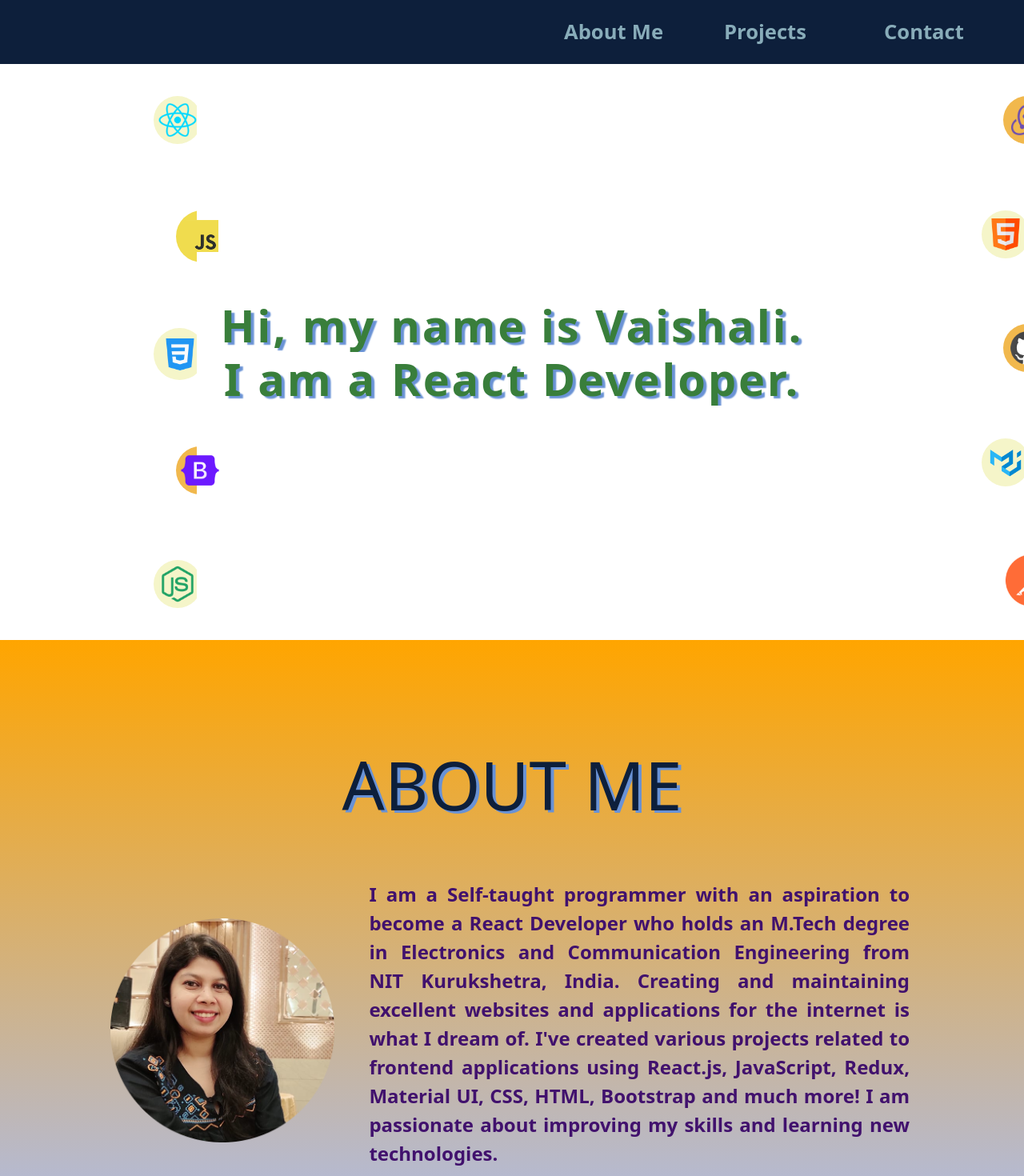
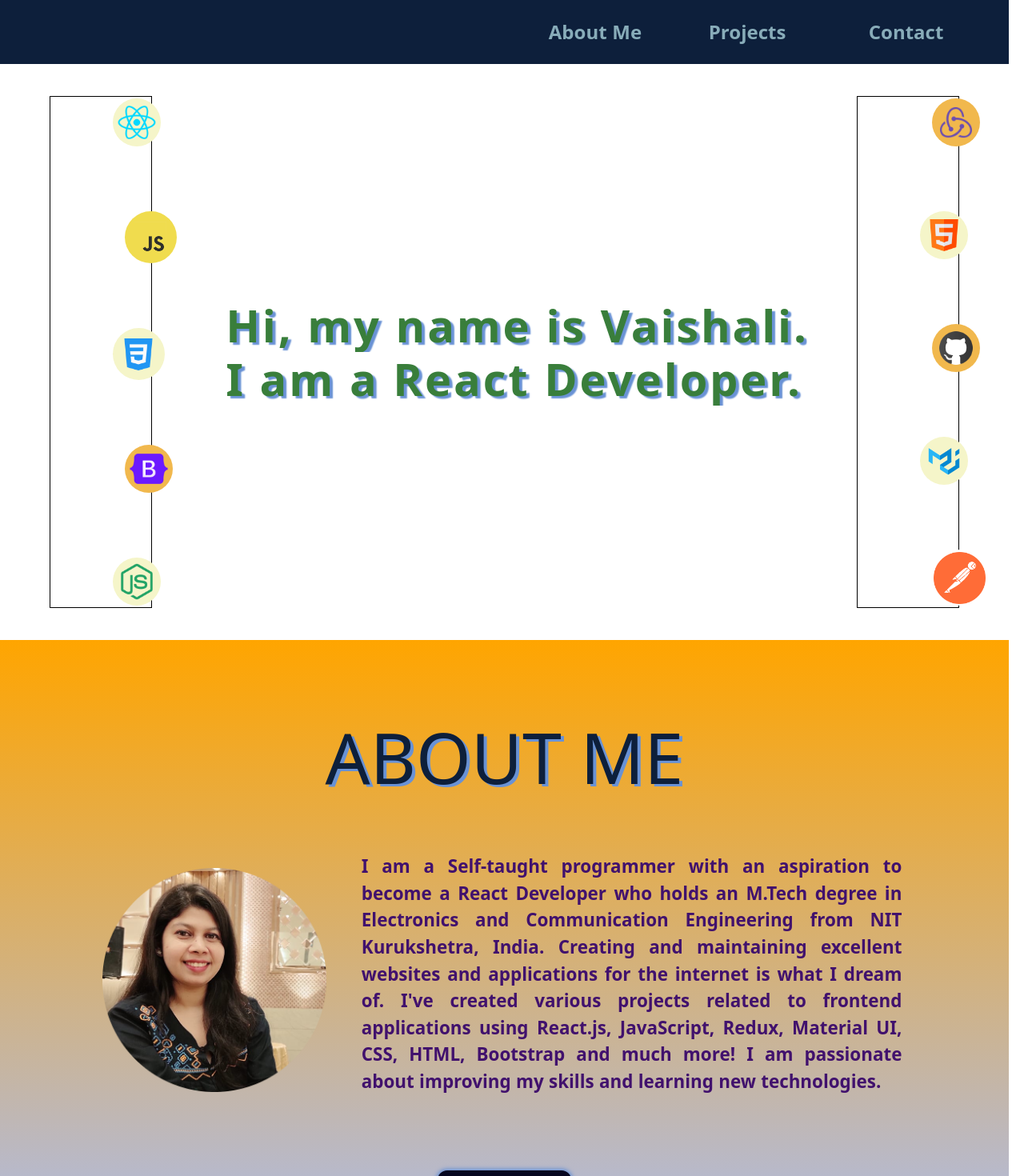
Before and after one commit to vaishali4244/portfolio, a React (Create React App) app: page / in a window 1280 px wide. Shown: the top 1470 px of the page at 80% size. Built offline with nearby package versions, Linux system fonts and the light colour scheme.

Commit message:
styling done

```diff
--- a/src/App.css
+++ b/src/App.css
@@ -2,9 +2,13 @@
 *{
   padding: 0;
   margin: 0;
-  font-weight: bold;
+
+  /* font-weight: bold; */
   word-spacing: 0.5px;
+  scroll-behavior: smooth;
+  /* overflow-x: hidden; */
 }
+
 
 @media only screen and (max-width:250px) {
  html{
@@ -15,8 +19,9 @@
   font-weight: bold;
 }
 h2{
-  font-size: 2.5em !important;
+  font-size: 1.5em !important;
 }
+
 }
 
 @media screen and (max-width: 800px) and (min-width: 250px) {
--- a/src/components/About/About.css
+++ b/src/components/About/About.css
@@ -1,29 +1,29 @@
 .container1 {
-    height: 98vh;
-    width: 100vw;
+    height: 100vh;
+    width: 100%;
     background: linear-gradient(to bottom, orange, rgb(170, 189, 241));
     display: flex;
     flex-direction: column;
     justify-content: space-evenly;
     align-items: center;
-    padding: 2vh 3vw;
+    padding: 2vh 0vw;
     border-bottom: 2px solid rgb(13, 31, 59);
 
 }
 
 h2 {
-    font-size: calc(4.5rem + .9vw) !important;
+    font-size:5.5em
 }
 
 .heading1 {
     color: rgb(13, 31, 59);
-    height: 25vh;
-    width: 500px;
+    height: calc(98vh -75em);
+    width: 40vw;
     text-shadow: 4px 3px rgb(105, 146, 213);
     display: flex;
     justify-content: center;
     align-items: center;
-    margin-bottom: 2vh;
+    margin-top: 3vh;
 }
 
 .about {
@@ -31,7 +31,7 @@ h2 {
     width: 80vw;
     padding: 5px 10px;
     margin: 3px 5px;
-    font-size: 1.5em;
+    font-size: 1.4em;
     font-weight: bold;
     display: flex;
     flex-direction: column;
@@ -40,10 +40,11 @@ h2 {
     text-align: justify;
     color: rgb(65, 17, 109);
 }
-.about p{
+
+.about p {
     display: block;
-/* width: 100vw; */
-padding: 5px;
+    /* width: 98.5vw; */
+    padding: 5px;
 }
 
 .profile {
@@ -70,6 +71,7 @@ padding: 5px;
     color: orange;
     text-decoration: none;
     border-radius: 12px;
+    font-size: 1.2em;
     font-weight: bold;
     box-shadow: 0 0 5px 2px rgb(105, 146, 213);
 }
@@ -84,12 +86,9 @@ padding: 5px;
         padding: 0.5% 0.5%;
     }
 
-    .profile {
-        display: none;
-    }
 
     .heading1 {
-        height: 10vh;
+        height: 5vh;
     }
 
     .button1 {
@@ -103,35 +102,63 @@ padding: 5px;
         font-weight: lighter;
     }
 }
-@media screen and (max-width: 250px){
+
+@media screen and (max-width: 250px) {
     .container1 {
+        margin: 2px 2px;
         height: auto;
     }
+
+    .heading1 {
+        color: rgb(13, 31, 59);
+        height: 8vh;
+        width: auto;
+        margin: 5px 4px;
+        margin-bottom: 0.5vh;
+    }
+
     .about {
-        height: 40vh;
+        height: auto;
         width: 90vw;
+        display: flex;
+        padding: 2px 10px;
+    margin: 1px 5px;
+    }
 
+    .self {
         display: flex;
+        width: 95vw;
         flex-direction: column;
         justify-content: center;
         align-items: center;
-        text-align: justify;
+        /* text-align: justify;*/
+        margin: 1vh 1vw;
 
     }
-    .about .self p{
+
+    .profile {
+        height: 35vh;
+        width:45vw;
+        /* z-index: 10; */
+    }
+
+    .about .self p {
         font-weight: 100;
         font-size: 0.6em !important;
         display: block;
-width: 100vw;
-padding: 5px;
+        width: 98.5vw;
+        padding: 5px;
 
     }
-    .heading1 {
-        color: rgb(13, 31, 59);
-        height: 20vh;
-        margin: 5px 4px;
+    .button1 {
+        margin: 0.1em 1em;
+        display: block;
+        padding: 5px 20px;
+        background-color: rgb(6, 6, 32);
+        color: orange;
+        text-decoration: none;
+        border-radius: 12px;
+        font-weight: lighter;
     }
-    .profile {
-        display: none;
-    }
+
 }
--- a/src/components/About/About.js
+++ b/src/components/About/About.js
@@ -12,14 +12,16 @@ const About = () => {
             <div className="about">
                 <div className="self">
                     <img className="profile" src={require("../../assets/profile.png")} alt=" vaishali" />
-                    <p>
+                    <div className="para">
+                        <p>
                         I am a Self-taught programmer with an aspiration to become a React Developer who holds an M.Tech degree in Electronics and Communication Engineering from NIT Kurukshetra, India. Creating and maintaining excellent websites and applications for the internet is what I dream of.
                         I've created various projects related to frontend applications using React.js, JavaScript, Redux, Material UI, CSS, HTML, Bootstrap and much more! I am passionate about improving my skills and learning new technologies.
                     </p>
+                    </div>
                 </div>
-                <a className="button1" href={resume} target="_blank" rel="noreferrer">View Resume</a>
 
             </div>
+                <a className="button1" href={resume} target="_blank" rel="noreferrer">View Resume</a>
         </div>
     )
 }
--- a/src/components/Contact/Contact.js
+++ b/src/components/Contact/Contact.js
@@ -5,8 +5,10 @@ const Contact = () => {
     return (
         <div className="container4">
             <h2>CONTACT LINKS </h2>
-            <p>I am looking for Frontend Developer roles that have interesting problems to solve, offer professional growth and learning, and that value People and Processes greater than Technology.</p>
-            <div className="shade"></div>
+            <div className="para">
+                <p>I am looking for Frontend Developer roles that have interesting problems to solve, offer professional growth and learning, and that value People and Processes greater than Technology.</p>
+            </div>
+
         </div>
     )
 }
--- a/src/components/HomePage/HomePage.css
+++ b/src/components/HomePage/HomePage.css
@@ -1,25 +1,31 @@
 .block {
-  background-color: orange;
+  background-color: rgb(0, 255, 38);
+  width: 98.5vw;
+  padding: 0;
+  margin: 0;
+
 }
 
 .navi {
   position: sticky;
   top: 0;
   z-index: 10;
-  width: 100%;
+  width: 98.5vw;
 }
 
 .home-content{
 display: flex;
-background: white;
+background: rgb(255, 255, 255);
+justify-content: space-evenly;
+align-items: center;
 }
 
 .home-content .skill-icon{
   height: 80vh;
-  width: 40vw;
-  /* border: 1px solid black; */
-  margin: 5vh;
-
+  width: 10vw;
+  border: 1px solid black;
+  margin: 2vh 1vw;
+padding: 2px 1vw;
   display: flex;
   flex-direction: column;
   justify-content: space-between;
@@ -36,14 +42,16 @@ background: white;
   border-radius: 50%;
   animation: start 12s linear infinite ;
   transition: transform 4s ;
+  overflow:visible;
 }
 
 .skill-box:hover{
   transform: rotate(900deg) ;
-  /* animation-iteration-count: infinite */
+  animation-iteration-count: infinite
 }
 .end{
   animation: end 12s linear infinite;
+  overflow: hidden;
 }
 
 .skill-icon .bg-js{
@@ -67,7 +75,7 @@ background: white;
 .skills{
   height: 50px;
   width: 50px;
-  z-index: 150;
+  /* z-index: 150; */
 }
 
 .skills-small{
@@ -76,7 +84,7 @@ width: 40px !important;
 }
 
 .intro-div {
-  width: 100%;
+  width: 60%;
   height: 90vh;
   padding: 0 30px;
   display: flex;
@@ -106,21 +114,21 @@ width: 40px !important;
 
 @keyframes start {
   0%   {background:rgb(215, 85, 76); left:0px; top:0px;}
-  12.5%   {background:rgb(229, 229, 115); left:45px; top:0px;}
-  25%  {background:white; left:90px; top:0px;}
-  37.5%  {background:rgb(227, 112, 240); left:135px; top:0px;}
-  50%  {background:rgb(229, 229, 115); left:180px; top:0px;}
-  62.5%  {background:white; left:135px; top:0px;}
-  75%  {background:rgb(96, 220, 96); left:90px; top:0px;}
-  87.5%  {background:rgb(197, 203, 108); left:45px; top:0px;}
+  12.5%   {background:rgb(229, 229, 115); left:1.5vw; top:0px;}
+  25%  {background:white; left:3vw; top:0px;}
+  37.5%  {background:rgb(227, 112, 240); left:4.5vw; top:0px;}
+  50%  {background:rgb(229, 229, 115); left:6vw; top:0px;}
+  62.5%  {background:white; left:4.5vw; top:0px;}
+  75%  {background:rgb(96, 220, 96); left:3vw; top:0px;}
+  87.5%  {background:rgb(197, 203, 108); left:1.5vw; top:0px;}
   100% {background:rgb(236, 83, 83); left:0px; top:0px;}
 }
 @keyframes end {
-  0%   {background:rgb(241, 184, 77); left:180px; top:0px;}
-  25%   {background:white; left:90px; top:0px;}
+  0%   {background:rgb(241, 184, 77); left:5em; top:0px;}
+  25%   {background:white; left:2.5em; top:0px;}
   50%  {background:rgb(81, 216, 81); left:0px; top:0px;}
-  75%  {background:white; left:90px; top:0px;}
-  100% {background:orange; left:180px; top:0px;}
+  75%  {background:white; left:2.5em; top:0px;}
+  100% {background:orange; left:5em; top:0px;}
 }
 
 @keyframes shake {
@@ -213,11 +221,11 @@ width: 40px !important;
 } */
 @media screen and (max-width: 250px){
 .block{
-  width: 100vw;
+  width: 98.5vw;
   height: 90vh;
 }
 .navi{
-  width: 100vw;
+  width: 98.5vw;
   margin: 0;
 }
 .home-content{
@@ -249,8 +257,8 @@ width: 40px !important;
   display: none;
 }
 .intro-div {
-  width: 100%;
-  height: 60vh;
+  width: 60vw;
+  height: 100vh;
   padding: 10px 10px;
 }
 @keyframes start {
@@ -258,17 +266,17 @@ width: 40px !important;
   /* 12.5%   {background:rgb(229, 229, 115); left:10px; top:0px;}
   25%  {background:white; left:20px; top:0px;}
   37.5%  {background:rgb(227, 112, 240); left:30px; top:0px;} */
-  50%  {background:rgb(229, 229, 115); left:20px; top:0px;}
+  50%  {background:rgb(229, 229, 115); left:4em; top:0px;}
   /* 62.5%  {background:white; left:30px; top:0px;}
   75%  {background:rgb(96, 220, 96); left:20px; top:0px;}
   87.5%  {background:rgb(197, 203, 108); left:10px; top:0px;} */
   100% {background:rgb(236, 83, 83); left:0px; top:0px;}
 }
 @keyframes end {
-  0%   {background:rgb(241, 184, 77); left:30px; top:0px;}
+  0%   {background:rgb(241, 184, 77); left:3em; top:0px;}
   /* 25%   {background:white; left:15px; top:0px;} */
   50%  {background:rgb(81, 216, 81); left:0px; top:0px;}
   /* 75%  {background:white; left:15px; top:0px;} */
-  100% {background:orange; left:20px; top:0px;}
+  100% {background:orange; left:3em; top:0px;}
 }
 }
--- a/src/components/HomePage/HomePage.js
+++ b/src/components/HomePage/HomePage.js
@@ -42,7 +42,8 @@ const HomePage = () => {
         <Navigation setId={setId} />
       </div>
       <div className="home-content">
-
+      {/* <div className="skill-icon"> */}
+          {/* </div> */}
         <div className="skill-icon">
           <div className="skill-box">
             <img className="skills" src={react} alt="" />
@@ -65,6 +66,7 @@ const HomePage = () => {
           <h1 className='intro color'>Hi, my name is Vaishali. </h1>
           <h1 className='intro color'> I am a React Developer.</h1>
         </div>
+
         <div className="skill-icon">
           <div className="skill-box end">
             <img className="skills skills-small " src={redux} alt="" />
@@ -82,6 +84,8 @@ const HomePage = () => {
             <img className="skills " src={postman} alt="" />
           </div>
         </div>
+        {/* <div className="skill-icon">
+          </div> */}
       </div>
       <div id="about" ref={aboutRef}>
         <About />
--- a/src/components/Navigation/Navigation.css
+++ b/src/components/Navigation/Navigation.css
@@ -1,6 +1,7 @@
 .navbar {
     /* padding: 15px 13px; */
-    width: 100vw;
+    position: relative;
+    width: 100%;
     background-color: rgb(13, 31, 59);
     height: 10vh;
     display: flex;
@@ -15,13 +16,13 @@
 } */
 
 .nav {
-    font-size: 1.6em;
+    font-size: 1.5em;
     width: 180px;
     padding: 0px 15px;
     margin: 2px 10px;
     color: rgb(136, 172, 185);
     text-decoration: none;
-    font-weight: bold;
+    font-weight: 600;
     cursor: pointer;
 }
 
--- a/src/components/Projects/Project.js
+++ b/src/components/Projects/Project.js
@@ -71,7 +71,7 @@ const Project = () => {
         <div className="card  box3" >
           <img src={require("../../assets/cake-shop.png")} className="anim" alt="Food Hunt Game" />
           <div className="card-body ">
-            <h4 className="card-font3">Cake Shop Website</h4>
+            <h4 className="card-font3">Bakery Shop Website</h4>
             <p >Skills used: <span>JavaScript, CSS, HTML, Git </span></p>
             <a href="https://vaishali4244.github.io/cake-shop-website/" className="button3" target="_blank" rel="noreferrer">Go Live</a>
             <a href="https://github.com/vaishali4244/cake-shop-website" className="button3" target="_blank" rel="noreferrer">Code</a>
--- a/src/index.css
+++ b/src/index.css
@@ -1,10 +1,4 @@
-body {
-  margin: 0;
-  padding: 0;
-  height: 100vh;
-  width: 100%;
-  scroll-behavior: smooth;
- }
+
 
 code {
   font-family: source-code-pro, Menlo, Monaco, Consolas, 'Courier New',
```
Also changed, not shown: src/components/Contact/Contact.css (+29 -10 lines), src/components/Footer/Footer.css (+27 -5 lines), src/components/Projects/Project.css (+27 -1 lines).
